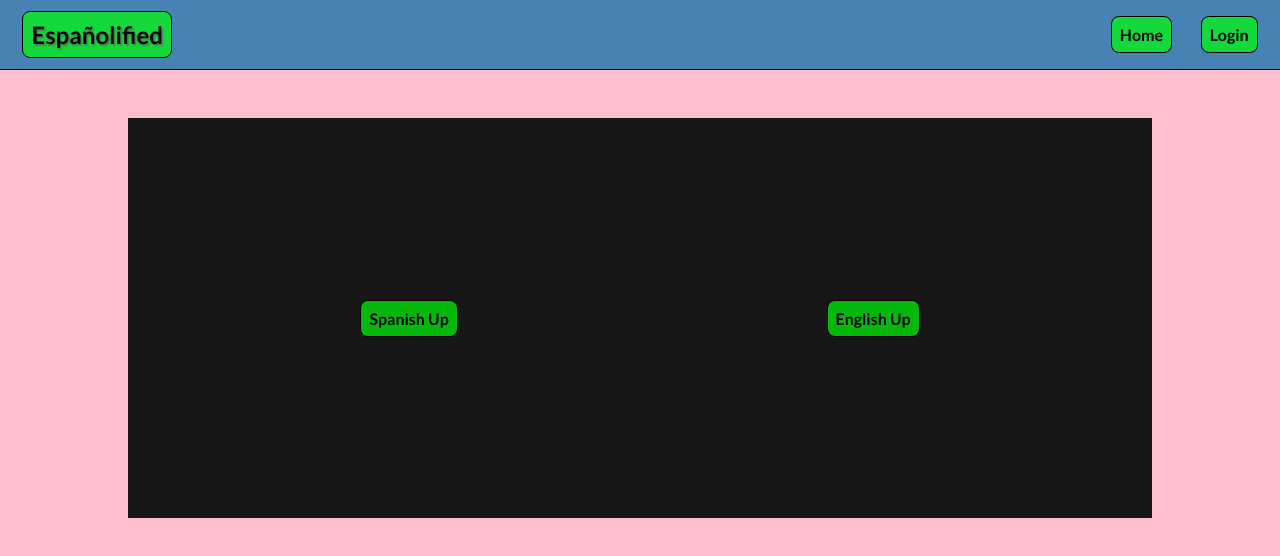
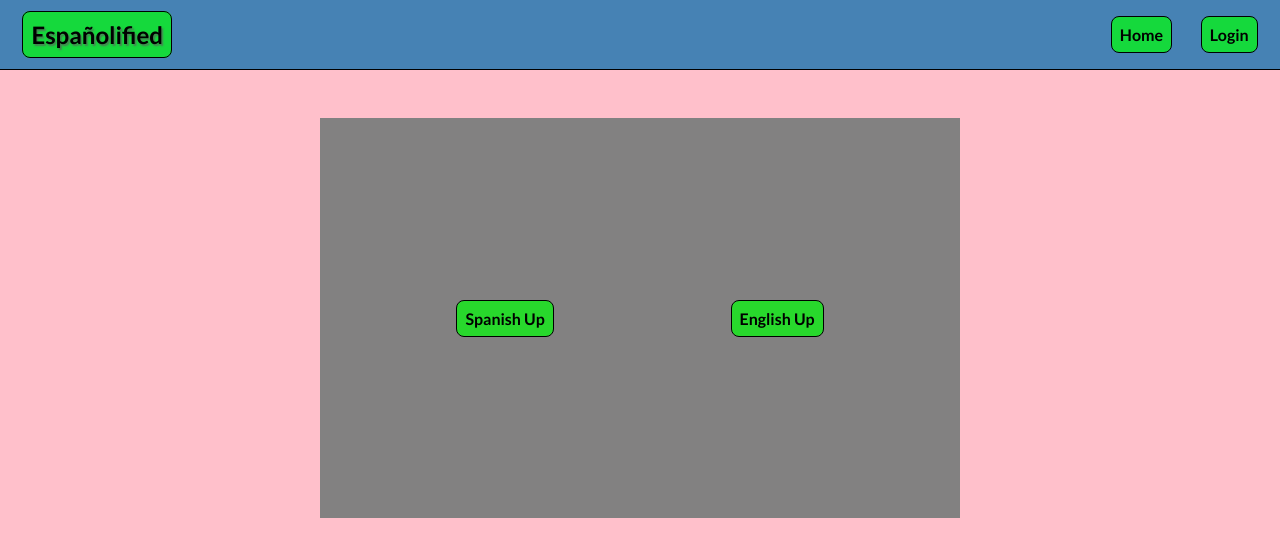
Before and after one commit to moviefan322/spanish-app, a Next.js app in the folder client/: page /flashcards in a window 1280 px wide. Shown: the top 556 px of the page. Built offline with nearby package versions, Linux system fonts and the light colour scheme.

Commit message:
loosens flashcard check, imports typeORM into stats model

```diff
--- a/client/components/flashcards/flashcard-main.module.css
+++ b/client/components/flashcards/flashcard-main.module.css
@@ -6,7 +6,7 @@
   height: 400px;
   width: 80%;
   padding: 3rem;
-  background-color: rgb(23, 23, 23);
+  background-color: rgb(130, 129, 129);
   margin: 3rem auto;
 }
 
@@ -22,3 +22,11 @@
   border: 1px solid black;
   color: black;
 }
+
+/* media query for desktop */
+
+@media (min-width: 768px) {
+  .cardContainer {
+    width: 50%;
+  }
+}
--- a/client/components/flashcards/singleFlashcard.module.css
+++ b/client/components/flashcards/singleFlashcard.module.css
@@ -6,6 +6,7 @@
   flex-direction: row;
   justify-content: space-around;
   align-items: center;
+  background-color: rgb(23, 23, 23);
 }
 
 .singleFlashcard div {
--- a/client/components/flashcards/singleFlashcard.tsx
+++ b/client/components/flashcards/singleFlashcard.tsx
@@ -41,7 +41,7 @@ function SingleFlashcard({ sideUp, flashcards }: singleFlashcardProps) {
 
   const checkAnswer = () => {
     setIsSubmitted(true);
-    if (userInput === correctAnswer) {
+    if (correctAnswer.toLowerCase().includes(userInput.toLowerCase())) {
       setCustomStyle({ backgroundColor: "green" });
       setTimeout(() => {
         setCustomStyle({ backgroundColor: "rgb(23, 23, 23)" });
```
Also changed, not shown: 1 other file (tests, documents, lock files or other folders).
